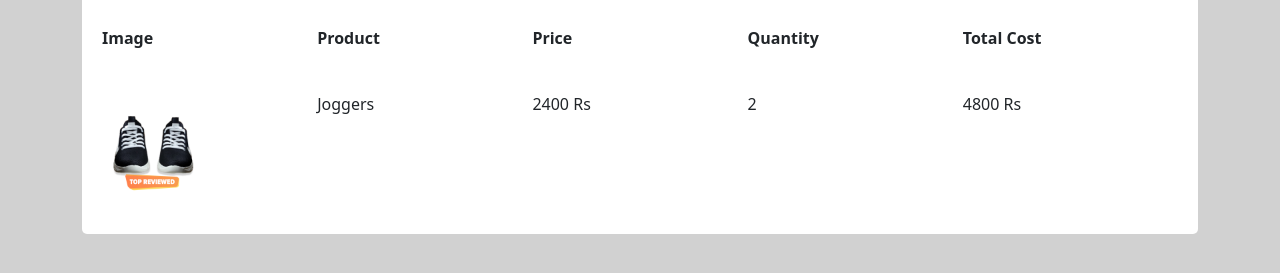
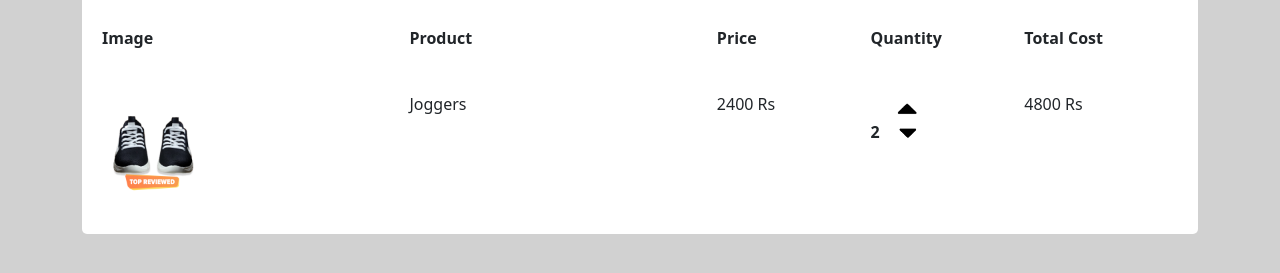
Before and after one commit to bushrabilal/DjangoEcommerce, a Django app: page /cart/ in a window 1280 px wide. Shown: the part 274-547 px from the top of the page. Run offline with Django 3.2, Linux system fonts and the light colour scheme.

Commit message:
continued

```diff
--- a/static/css/root.css
+++ b/static/css/root.css
@@ -61,3 +61,24 @@ box-shadow: 5px 4px 6px #ccc;
 .img_row{
 width:100px;
 }
+
+
+.quantity{
+   display: inline-block;
+   font-weight: 800;
+   padding-right: 10px;
+
+
+}
+
+.arrow-quan{
+    cursor: pointer;
+   display: block;
+   width:25px;
+   margin-top:10px;
+   transition:5s;
+}
+
+.arrow-quan:hover {
+    opacity: 0.5
+}
--- a/store/templates/Cart.html
+++ b/store/templates/Cart.html
@@ -36,20 +36,30 @@
                     <div class="my-cart">
                     <div style="flex:2"><b>Image</b></div>
                         <div style="flex:2"> <b>Product </b> </div>
-                    <div style="flex:2"><b>Price</b></div>
-                    <div style="flex:2"> <b>Quantity</b></div>
-                    <div style="flex:2"><b>Total Cost</b></div>
+                    <div style="flex:1"><b>Price</b></div>
+                    <div style="flex:1"> <b>Quantity</b>
+                    </div>
+                    <div style="flex:1"><b>Total Cost</b></div>
                     </div>
 
                 </div>
                 <div class="product_box product">
 
                     <div class="my-cart">
-                    <div  style="flex:2"> <img class="img_row" src="{%  static 'images/joggers.jpg'  %}" /></div>
-                    <div style="flex:2"> Joggers </div>
-                    <div style="flex:2">2400 Rs</div>
-                    <div style="flex:2">2</div>
-                    <div style="flex:2">4800 Rs</div>
+                    <div  style="flex:2">
+                        <img class="img_row" src="{%  static 'images/joggers.jpg'  %}" /></div>
+                    <div style="flex:2"><p>Joggers</p>  </div>
+                    <div style="flex:1"><p>2400 Rs</p></div>
+
+                    <div style="flex:1">
+                        <p class="quantity">2</p>
+                        <div class="quantity">
+                            <img class="arrow-quan" src="{%  static 'images/arrow-top.png'  %}" />
+                            <img class="arrow-quan" src="{%  static 'images/arrow-down.png'  %}" />
+                        </div>
+                    </div>
+
+                    <div style="flex:1">4800 Rs</div>
                     </div>
 
                 </div>
--- a/store/templates/Checkout.html
+++ b/store/templates/Checkout.html
@@ -5,4 +5,7 @@
 <h3>Checkout page</h3>
 
 
+
+
+
 {% endblock content %}
```
Also changed, not shown: store/urls.py (+20 -0 lines), static/images/arrow-down.png (added), static/images/arrow-top.png (added).
